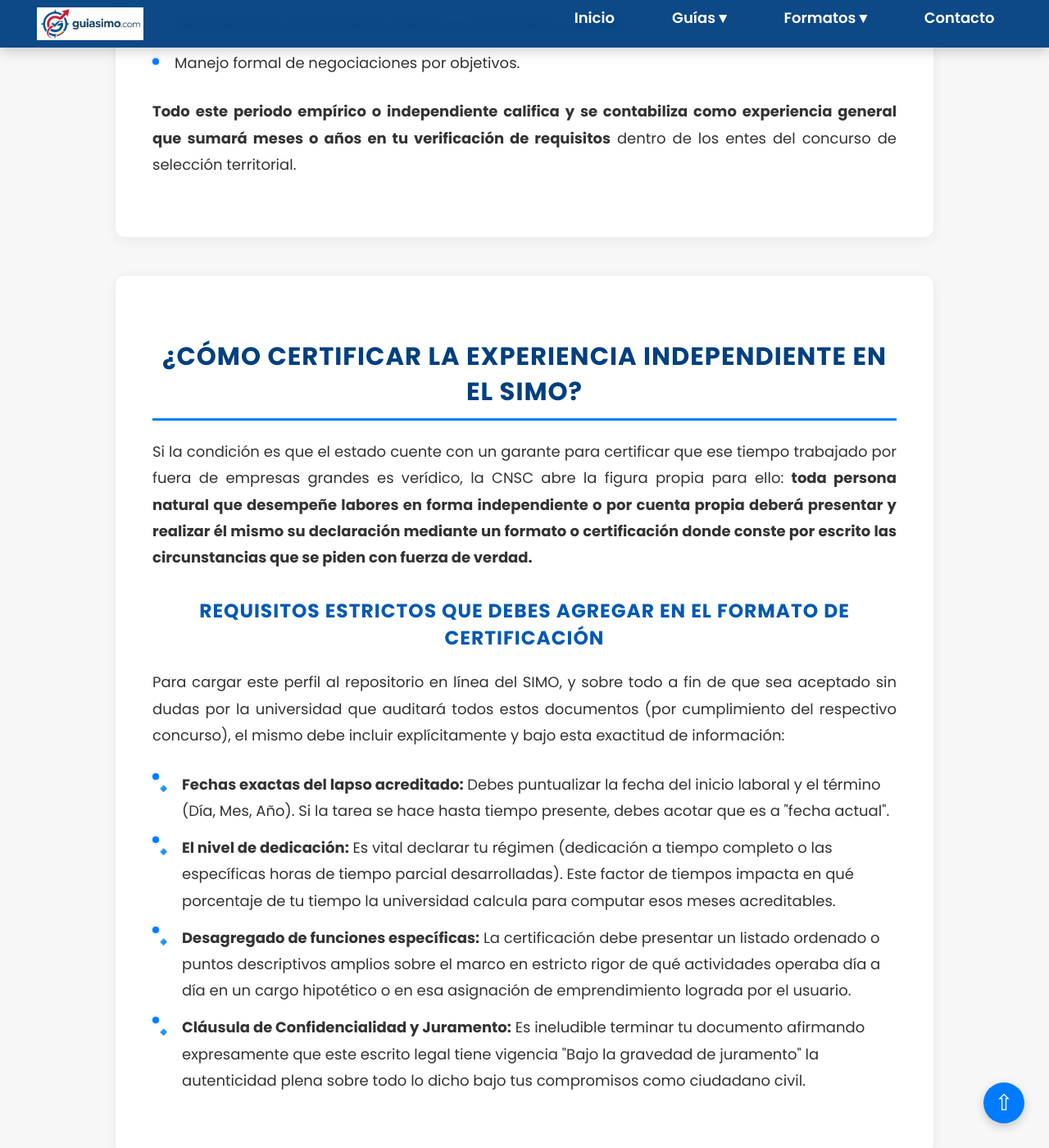
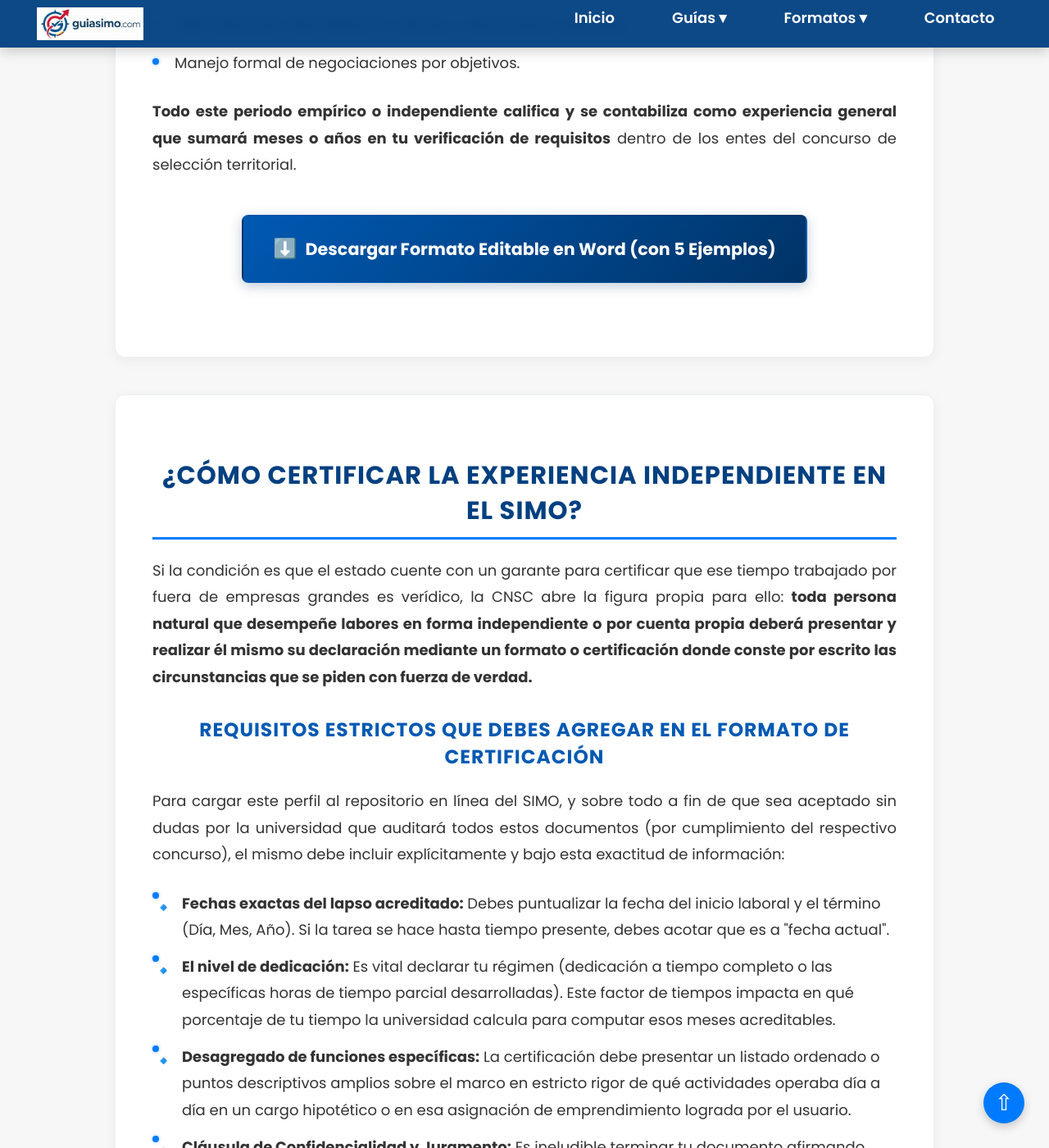
Before and after one commit to ManuDavril31/simo, a Jekyll site: the page built from formatos/experiencia-laboral-independiente.md, in a window 1280 px wide and 1400 px high, scrolled down 2136 px. Shown: the whole window at 82% size. Built offline with Jekyll 4.4.1, drawn with Linux system fonts in a browser that asks for light colours; some of the changed text lies outside the part shown.

Commit message:
estandarizacion de botones de descarga

```diff
--- a/assets/css/style.css
+++ b/assets/css/style.css
@@ -282,6 +282,40 @@ section {
   background: #004080;
   color: #fff;
   box-shadow: 0 4px 16px rgba(0, 64, 128, 0.13);
+}
+
+/* Botón Estandar de Descarga de Formatos */
+.btn-download-container {
+  text-align: center;
+  margin: 2.5rem 0;
+}
+
+.btn-download {
+  background: linear-gradient(135deg, #0059b3 0%, #003366 100%);
+  color: #fff !important;
+  font-size: 1.15rem;
+  font-weight: 700;
+  padding: 1rem 2rem;
+  border-radius: 8px;
+  text-decoration: none;
+  display: inline-flex;
+  align-items: center;
+  justify-content: center;
+  gap: 10px;
+  box-shadow: 0 4px 15px rgba(0, 51, 102, 0.25);
+  border: 2px solid transparent;
+  transition: all 0.3s ease;
+}
+
+.btn-download:hover {
+  background: linear-gradient(135deg, #004080 0%, #001a33 100%);
+  transform: translateY(-3px);
+  box-shadow: 0 6px 20px rgba(0, 51, 102, 0.4);
+  border: 2px solid #66b3ff;
+}
+
+.btn-download .icon {
+  font-size: 1.3rem;
 }
 
 /* Footer Moderno */
--- a/formatos/experiencia-laboral-independiente.md
+++ b/formatos/experiencia-laboral-independiente.md
@@ -45,6 +45,12 @@ permalink: /formatos/experiencia-laboral-independiente/
   </article>
 
   <p><strong>Todo este periodo empírico o independiente califica y se contabiliza como experiencia general que sumará meses o años en tu verificación de requisitos</strong> dentro de los entes del concurso de selección territorial.</p>
+
+  <div class="btn-download-container">
+    <a href="#descargar-formatos" class="btn-download">
+      <span class="icon">⬇️</span> Descargar Formato Editable en Word (con 5 Ejemplos)
+    </a>
+  </div>
 </section>
 
 <section>
@@ -86,6 +92,12 @@ La presente certificación se expide en la ciudad de <strong>[Ciudad]</strong>,
 <strong>Correo electrónico:</strong> [Correo]
 <strong>Teléfono:</strong> [Número]
   </div>
+
+  <div class="btn-download-container">
+    <a href="#descargar-formatos" class="btn-download">
+      <span class="icon">⬇️</span> Descargar Plantilla en Word (con 5 Ejemplos)
+    </a>
+  </div>
 </section>
 
 <section>
@@ -112,6 +124,12 @@ La presente certificación se expide en la ciudad de <strong>[Ciudad]</strong>,
 
   <h3>¿Me vale una declaración de trabajo elaborada en notaría pública?</h3>
   <p>Sí. Toda acta expedida con los correspondientes avalúos extrajudiciales dictaminados donde se relata tu respectivo desarrollo, fechas y juramentos notariales son tomados bajo la completa validez institucional en calidad de evidencia primaria indubitable.</p>
+
+  <div class="btn-download-container">
+    <a href="#descargar-formatos" class="btn-download">
+      <span class="icon">⬇️</span> Descargar Formato Editable en Word (con 5 Ejemplos)
+    </a>
+  </div>
 </section>
 
 <!-- JSON-LD SEO SIMO -->
```
Also changed, not shown: _manual-botones-descarga.md (added, +30 -0 lines), 12 other files.
